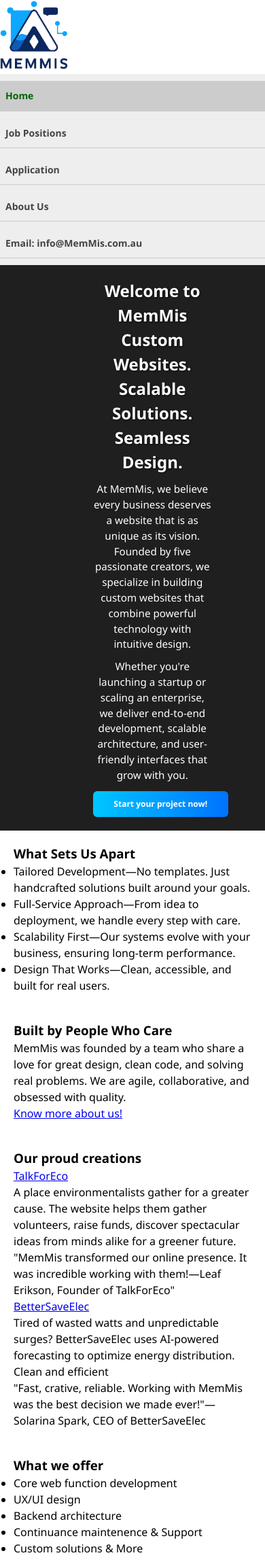
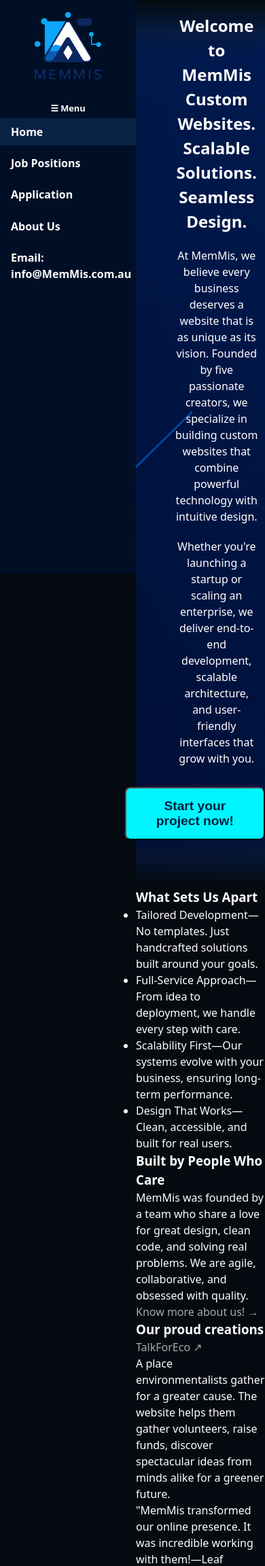
Before and after one commit to TrucNguyen106217880/MemMis_WebProject, a PHP site: page / in a window 390 px wide. Shown: the top 2304 px of the page at 68% size. Run offline with PHP 8.4, Linux system fonts and the light colour scheme.

Commit message:
Updated background graphic on the hero; Modified website menu, link indication

```diff
--- a/project2/about.php
+++ b/project2/about.php
@@ -12,7 +12,7 @@
 </head>
 
 <body>
-	<header><?php include 'header.inc'; $current_page='about.php'; include 'menu.inc'; ?></header>
+	<?php include 'header.inc'; $current_page='about.php'; include 'menu.inc'; ?>
 
 	<main>
 		<div>
--- a/project2/apply.php
+++ b/project2/apply.php
@@ -12,7 +12,7 @@
 </head>
 
 <body>
-	<header><?php include 'header.inc'; $current_page='apply.php'; include 'menu.inc'; ?></header>
+	<?php include 'header.inc'; $current_page='apply.php'; include 'menu.inc'; ?>
 
 	<main>
 		<h1 id="header_Application">Application</h1>
--- a/project2/footer.inc
+++ b/project2/footer.inc
@@ -3,8 +3,8 @@
 
 		<br>
 		<a href="https://trucnttkh.atlassian.net/jira/software/projects/MEMMIS/boards/34/backlog?atlOrigin=eyJpIjoiMzZiMzAwYmI1OTYyNDNjNDhlZDc2ZDk5OTI2NTFiYTgiLCJwIjoiaiJ9"
-		   target="_blank">Jira Project for MemMis website</a>
+		   target="_blank">Jira Project for MemMis website ↗</a>
 
 		<br><br>
 		<a href="https://github.com/TrucNguyen106217880/MemMis_WebProject"
-		   target="_blank">GitHub Repository</a>
+		   target="_blank">GitHub Repository ↗</a>
--- a/project2/header.inc
+++ b/project2/header.inc
@@ -1,4 +1,6 @@
-
+<input type="checkbox" id="menu_toggle" tabindex="0" title="Toggle menu">
+	<span id="menu_toggle_tip">Spacebar to toggle menu</span>
+	<header>
 		<!-- This logo was created using a text-to-image AI tool provided by Canva, with modifications toward quality -->
 		<img id="logo" src="images/MemMis_Logo.png"
 			 title="Custom Website Design & Development | MemMis"
--- a/project2/index.php
+++ b/project2/index.php
@@ -13,7 +13,7 @@
 </head>
 
 <body>
-	<header><?php include 'header.inc'; $current_page='index.php'; include 'menu.inc'; ?></header>
+	<?php include 'header.inc'; $current_page='index.php'; include 'menu.inc'; ?>
 
 	<main>
 		<!-- CSS: Call to action button, visual banner -->
@@ -29,7 +29,7 @@
 				architecture, and user-friendly interfaces that grow with you.
 			</p>
 			<!-- Call to action -->
-			<a href="#contact">Start your project now!</a>
+			<button onclick="window.location.href='#contact'">Start your project now!</button>
 		</section>
 
 		<section id="differentiators">
@@ -46,18 +46,18 @@
 			<h3>Built by People Who Care</h3>
 			<p>MemMis was founded by a team who share a love for great design, clean code, and solving real problems.
 				We are agile, collaborative, and obsessed with quality.</p>
-			<a href="about.php">Know more about us!</a>
+			<a href="about.php">Know more about us! →</a>
 		</section>
 
 		<section id="projects">
 			<h3>Our proud creations</h3>
-			<a href="https://talkforeco.clearlyfake.com">TalkForEco</a>
+			<a href="https://talkforeco.clearlyfake.com">TalkForEco ↗</a>
 			<p>A place environmentalists gather for a greater cause. The website helps them gather volunteers, raise
 				funds, discover spectacular ideas from minds alike for a greener future.</p>
 			<p>"MemMis transformed our online presence. It was incredible working with them!&mdash;Leaf Erikson, Founder
 				of TalkForEco"</p>
 
-			<a href="https://bettersaveelec.fakeproject.com">BetterSaveElec</a>
+			<a href="https://bettersaveelec.fakeproject.com">BetterSaveElec ↗</a>
 			<p>Tired of wasted watts and unpredictable surges? BetterSaveElec uses AI-powered forecasting to optimize
 				energy distribution. Clean and efficient</p>
 			<p>"Fast, crative, reliable. Working with MemMis was the best decision we made ever!"&mdash;Solarina Spark,
@@ -80,13 +80,13 @@
 			<p>We're growing — and we're looking for passionate developers, designers, and creative thinkers to join us.
 				If you're excited about building meaningful digital experiences, we'd love to hear from you.</p>
 			<!-- Call to action -->
-			<a href="jobs.php">See Open Positions</a>
+			<button onclick="window.location.href='jobs.php'">See open positions</button>
 		</section>
 
 		<section id="contact">
 			<h3>Let’s Build Something Great</h3>
 			<p>Ready to turn your ideas into reality? Reach out and let’s talk.</p>
-			<a href="mailto:info@MemMis.com.au">Email us</a>
+			<a href="mailto:info@MemMis.com.au">Email us ↗</a>
 		</section>
 	</main>
 
--- a/project2/jobs.php
+++ b/project2/jobs.php
@@ -12,7 +12,7 @@
 </head>
 
 <body>
-	<header><?php include 'header.inc'; $current_page='jobs.php'; include 'menu.inc'; ?></header>
+	<?php include 'header.inc'; $current_page='jobs.php'; include 'menu.inc'; ?>
 
 	<main>
 		<h1 id="SO145">Software Developer - SO145</h1>
--- a/project2/menu.inc
+++ b/project2/menu.inc
@@ -1,4 +1,5 @@
 		<nav>
+			<label for="menu_toggle" id="menu_toggle_text" title="Toggle menu">☰ Menu</label>
 			<ul class="menu">
 				<li><a href="index.php"<?php echo ($current_page=='index.php')?' class="active"':''?>>Home</a></li>
 				<li><a href="jobs.php"<?php echo ($current_page=='jobs.php')?' class="active"':''?>>Job Positions</a>
@@ -13,3 +14,4 @@
 				<li><a href="mailto:info@MemMis.com.au">Email: info@MemMis.com.au</a></li>
 			</ul>
 		</nav>
+	</header>
--- a/project2/styles/styles.css
+++ b/project2/styles/styles.css
@@ -5,7 +5,7 @@
 
     date created: September 21st, 2025
 
-    date modified (project part 2): October 25th, 2025
+    date modified (project part 2): October 30th, 2025
 	*Highly altered comparing to part 1 project
 
     description: CSS stylesheet for MemMis website
@@ -14,149 +14,71 @@
 * {
     margin: 0;
     padding: 0;
-    font-family: 'Segoe UI', Tahoma, Verdana, sans-serif;
-    line-height: 1.5;
+    box-sizing: border-box;
 }
-@media screen and (max-width: 768px) {
-    #welcome,
-    #differentiators,
-    #information,
-    #projects,
-    #services,
-    #hiring,
-    #contact,
-    #SO145,
-    #AI313,
-    #CY296,
-    .smol_h,
-    .as_right,
-    .le_list,
-    .desc,
-    footer {
-        padding: 10px;
-        max-width: 95%;
-        margin: 0 auto;
-    }
-    #jobReferenceNumber,
-    #firstName,
-    #lastName,
-    #dateOfBirth,
-    #streetAddress,
-    #suburb\/Town,
-    #state,
-    #post,
-    #eMail,
-    #phoneNumber,
-    #otherSkills {
-        font-size: 14px;
-        padding: 6px;
-    }
-    input[type="submit"] {
-        width: 100%;
-        font-size: 16px;
-    }
-    #welcome {
-        padding-left: 10%;
-        padding-right: 10%;
-        text-align: center;
-        background-size: contain;
-        background-position: top center;
-        background-repeat: no-repeat;
-    }
-    #welcome p {
-        font-size: 0.95rem;
-        margin-top: 10px;
-    }
-    .menu {
-        flex-direction: column;
-        align-items: center;
-        gap: 10px;
-        padding: 10px 0;
-    }
-    .menu li {
-        width: 100%;
-        text-align: center;
-    }
-    .menu a {
-        display: block;
-        width: 100%;
-        padding: 12px;
-        font-size: 1rem;
-        border-bottom: 1px solid #ccc;
-    }
-    .joblist {
-        position: static;
-        width: 100%;
-        padding: 8px;
-        font-size: 0.95rem;
-    }
-    .ShadowyBox {
-        flex-direction: column;
-        align-items: center;
-        text-align: center;
-    }
-    .ShadowyBox figure,
-    .ShadowyBox dd {
-        width: 100%;
-    }
-    /* form layout */
-    form[action="https://mercury.swin.edu.au/it000000/formtest.php"] {
-        padding: 10px;
-        max-width: 95%;
-        margin: 20px auto;
-    }
-    label {
-        font-size: 14px;
-        margin-top: 10px;
-    }
-    /* CTA buttons */
-    #welcome a,
-    #hiring a {
-        width: 100%;
-        text-align: center;
-        font-size: 14px;
-    }
-    img {
-        max-width: 100%;
-        height: auto;
-    }
-    body {
-        overflow-x: hidden;
-    }
+html {
+	background-color: #050a10;
+	color: #fff;
+	font-family: system-ui, "Segoe UI", "Helvetica Neue", Arial, "Noto Sans", sans-serif;
+	line-height: 1.5;
+}
+a {
+	text-decoration: none;
+	color: #aaa;
 }
 
-/* Header (Logo & Menu) - Truc */
+/* Header (Logo & Menu) */
+header {
+	background-color: #000f25;
+	position: fixed;
+	justify-items: center;
+	text-align: center; /* Align the menu toggle button */
+	height: 100%;
+	width: 200px;
+	transition: all 0.5s ease;
+}
+main {
+	margin-left: 200px;
+	transition: all 0.5s ease;
+}
 #logo {
-    display: inline;
+    display: flex;
     width: 100px;
+	padding: 1rem 0;
+	transition: all 0.5s ease 0.2s;
 }
 .menu {
     display: flex;
-    justify-content: space-evenly;
-    align-items: center;
-    background-color: #eee;
+	flex-direction: column;
     list-style-type: none;
+	/* For smoother menu transition */
+	opacity: 1;
+	visibility: visible;
+	pointer-events: auto;
+	transition: opacity 0.3s ease 0.5s, visibility 0s linear 0.3s;
 }
 .menu a {
     display: flex;
     flex-wrap: wrap;
-    padding-inline: 0.5rem;
-    line-height: clamp(1.2rem, 4vw, 2rem);
-    font-size: clamp(0.875rem, 2vw, 1.125rem);
     font-weight: bold;
-    text-align: center;
-    text-decoration: none;
-    color: #444;
+	text-align: left; /* Replace <header> text-align*/
+	color: #fff;
+	padding: 0.5rem 1rem;
+	margin: 0.2rem 0;
+	font-size: 1rem;
+	/* For smoother menu transition */
+	width: 200px;
+	transition: width 0s;
 }
-.menu a:hover {
-    background-color: #ccc;
+.menu a:hover,
+.menu a:focus-within {
+    background-color: #102a4b;
     font-weight: bold;
-    color: #046104;
+    color: #d0d0d0;
 }
 .active {
     border: none;
-    background-color: #ccc;
-    color: #046104 !important;
+	background-color: #082242;
 }
 .menu li {
     position: relative;
@@ -165,93 +87,167 @@
     display: none;
     position: absolute;
     z-index: 1;
-    background-color: #eee;
+    background-color: #08192e;
     list-style-type: none;
 }
 .joblist a {
     display: block;
     min-width: max-content;
-    line-height: clamp(1.2rem, 4vw, 2rem);
-    font-size: clamp(0.875rem, 2vw, 1.125rem);
 }
-.menu li:hover .joblist {
+.menu li:hover .joblist,
+.menu li:focus-within .joblist {
     display: block;
+}
+	/* Menu toggle */
+#menu_toggle_text {
+	display: inline-block;
+	color: #fff;
+	font-weight: bold;
+	font-size: 0.8rem;
+	cursor: pointer;
+}
+#menu_toggle {
+	z-index: 1;
+	appearance: none;
+	position: fixed;
+	top: 151px;
+	left: 74px;
+	width: 52px;
+	height: 18px;
+	cursor: pointer;
+	transition: left 0.5s ease, top 0.5s ease 0.2s;
+}
+#menu_toggle_tip { /* Keyboard users assistance */
+	z-index: 1;
+	position: fixed;
+	opacity: 0;
+	background: #222;
+	color: #ddd;
+	border: 1px solid #ddd;
+	padding: 4px 8px;
+	font-size: 12px;
+	white-space: nowrap;
+	pointer-events: none;
+}
+#menu_toggle:focus-visible + #menu_toggle_tip {
+	top: 165px;
+	left: 130px;
+	opacity: 1;
+	transition: opacity 0s, left 0.5s ease, top 0.5s ease 0.2s;
+}
+#menu_toggle:checked {
+	top: 71px;
+	left: 4px;
+	transition: top 0.5s ease 0.3s, left 0.5s ease 0.5s;
+}
+#menu_toggle:focus-visible:checked + #menu_toggle_tip {
+	top: 85px;
+	left: 60px;
+	opacity: 1;
+	transition: top 0.5s ease 0.3s, left 0.5s ease 0.5s;
+}
+#menu_toggle:checked ~ header {
+	width: 60px;
+	transition: all 0.5s ease 0.5s;
+}
+#menu_toggle:checked ~ main {
+	margin-left: 60px;
+	transition: all 0.5s ease 0.5s;
+}
+#menu_toggle:checked ~ header > #logo {
+	width: 60px;
+	padding: 0 0.2rem;
+	transition: all 0.5s ease 0.3s;
+}
+#menu_toggle:checked ~ header .menu {
+	opacity: 0;
+	visibility: hidden;
+	pointer-events: none;
+	transition: opacity 0.3s ease, visibility 0s linear 0.3s;
+}
+#menu_toggle:checked ~ header .menu a {
+	width: 60px;
+	transition: width 0s ease 0.3s;
 }
 
 /* index.html */
 #welcome {
-    margin: 0 auto;
-    padding-top: 20px;
-    padding-bottom: 20px;
-    padding-right: 20%;
-    padding-left: 35%;
-    /* Asked Copilot for these two lines */
-    background-color: rgba(0, 0, 0, 0.4);
-    color: white;
+	/* Background created with Copilot assistance */
+	background-image: url(images/background_graphic.png);
+    background-size: cover;
+	background-repeat: no-repeat;
+    background-position: center right;
 }
-#welcome {
-    background-image: url(images/Banner.png);
-    background-size: cover;
-    background-repeat: no-repeat;
-    background-position: center;
+	/* Fading effect */
+#welcome::before {
+	content: "";
+	display: block;
+	height: 80px;
+	margin-bottom: -80px;
+	background: linear-gradient(
+		0deg,
+		#14243400 0%,
+		#111f2c59 40%,
+		#050a10 100%
+	);
+	pointer-events: none;
+}
+#welcome::after {
+	content: "";
+	display: block;
+	height: 80px;
+	margin-top: -80px;
+	background: linear-gradient(
+		180deg,
+		#14243400 0%,
+		#111f2c59 40%,
+		#050a10 100%
+	);
+	pointer-events: none;
 }
 #welcome h1,
+#welcome h2,
+#welcome p {
+	padding-left: 30%;
+	padding-right: 5%;
+	padding-top: 20px;
+    text-align: center;
+}
 #welcome h2 {
-    text-align: center;
-    /* These two also */
-    color: white;
-    text-shadow: 1px 1px 3px rgba(0, 0, 0, 0.6);
+	padding-top: 0px;
 }
-#welcome a:hover {
-    color: #046104;
+	/* CTA buttons */
+#welcome button {
+	display: block;
+	background-color: #00f7ff;
+    color: #001f3f;
+	margin-left: calc(30% + (65% / 2) - (270.156px / 2));
+	margin-top: 30px;
+	margin-bottom: 70px;
+	padding: 15px 30px;
+	border-radius: 8px;
+	font-weight: bold;
+	font-size: 1.2rem;
+	transition: all 0.5s ease;
 }
-#differentiators {
-    margin: 0 auto;
-    padding: 20px;
+#hiring button {
+	display: block;
+	background-color: #00f7ff;
+    color: #001f3f;
+	margin-top: 15px;
+	padding: 15px 30px;
+	border-radius: 8px;
+	font-weight: bold;
+	font-size: 1.2rem;
+	transition: all 0.5s ease;
 }
-#information {
-    margin: 0 auto;
-    padding: 20px;
-}
-#information a:hover {
-    color: #046104;
-}
-#projects {
-    margin: 0 auto;
-    padding: 20px;
-}
-#projects a:hover {
-    color: #046104;
-}
-#services {
-    margin: 0 auto;
-    padding: 20px;
-}
-#hiring {
-    margin: 0 auto;
-    padding: 20px;
-}
-#hiring a:hover {
-    color: #046104;
-}
-#contact {
-    margin: 0 auto;
-    padding: 20px;
-}
-	/* The CTA buttons */
-#welcome a,
-#hiring a {
-    display: inline-block;
-    margin-top: 1em;
-    text-decoration: none;
-    color: white;
-    padding: 10px 12px;
-    border: none;
-    border-radius: 6px;
-    font-size: 12px;
-    font-weight: bold;
-    cursor: pointer;
-    background: linear-gradient(to right, #00c6ff, #0072ff);
+#welcome button:hover,
+#welcome button:focus-within,
+#hiring button:hover,
+#hiring button:focus-within {
+	background-color: #4df9ff;
+    transform: scale(1.1);
+	cursor: pointer;
 }
 
 /* jobs.html */
@@ -260,8 +256,7 @@
 #AI313,
 #CY296 {
     font: small-caps bold 2em/1.2 'Segoe UI', Tahoma, Verdana, sans-serif;
-    margin-top: 20px;
-    padding: 20px;
+	padding: 20px;
 }
 	/* Headers' aside */
 .as_right {
@@ -417,13 +412,9 @@ div aside {
 
 /* Footer */
 footer {
-    margin: 0 auto;
-    padding: 20px;
+	position: relative;
+    background-color: #030d30;
+	padding: 20px;
     text-align: center;
-    background-color: #eee;
-    border-radius: 10px;
     font-size: 0.8rem;
 }
-footer a {
-    text-decoration: none;
-}
```
Also changed, not shown: project2/styles/images/Banner.png (deleted), project2/styles/images/background_graphic.png (added).
